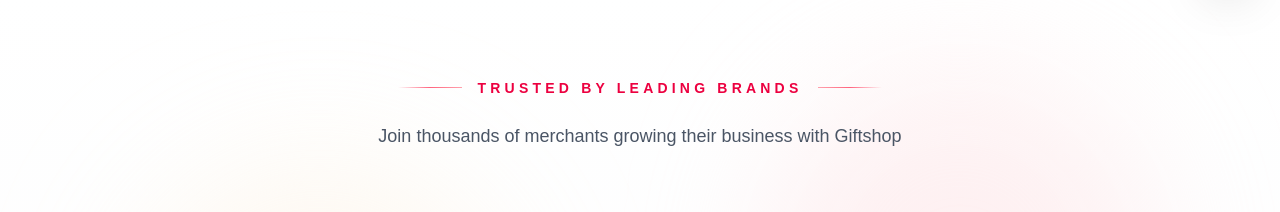
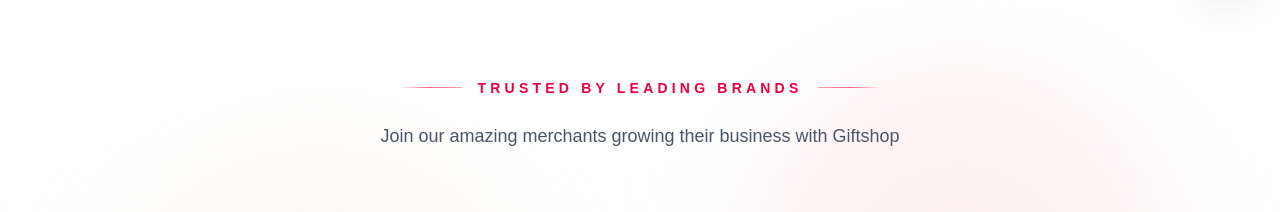
Before and after one commit to giftshop-app/giftshop-site, a Next.js app: page / in a window 1280 px wide. Shown: the part 800-1012 px from the top of the page. Built offline with nearby package versions, Linux system fonts and the light colour scheme.

Commit message:
Update brands section text to 'Join our amazing merchants'

```diff
--- a/app/page.tsx
+++ b/app/page.tsx
@@ -247,7 +247,7 @@
               <div className="h-px w-16 bg-gradient-to-l from-transparent via-rose-400 to-rose-300"></div>
             </div>
             <p className="text-lg text-gray-600 max-w-2xl mx-auto">
-              Join thousands of merchants growing their business with Giftshop
+              Join our amazing merchants growing their business with Giftshop
             </p>
           </div>
 
```
